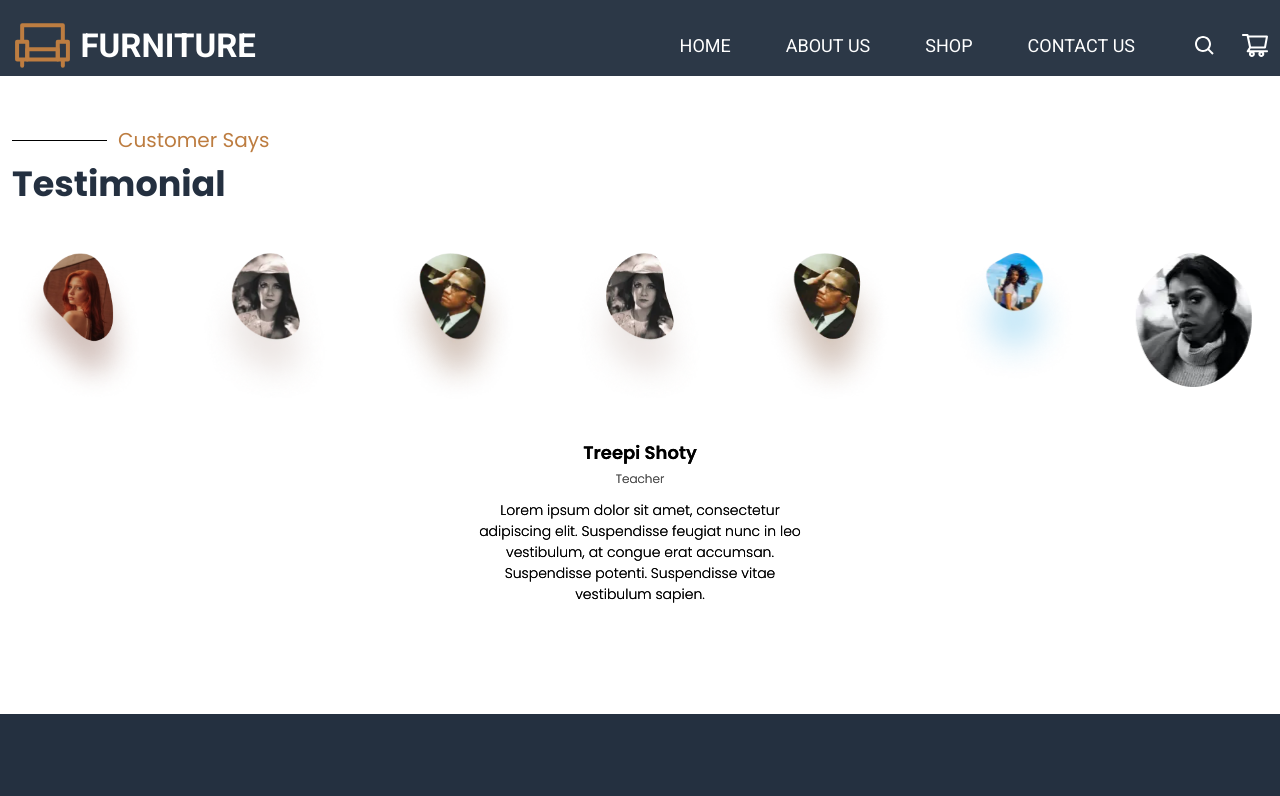
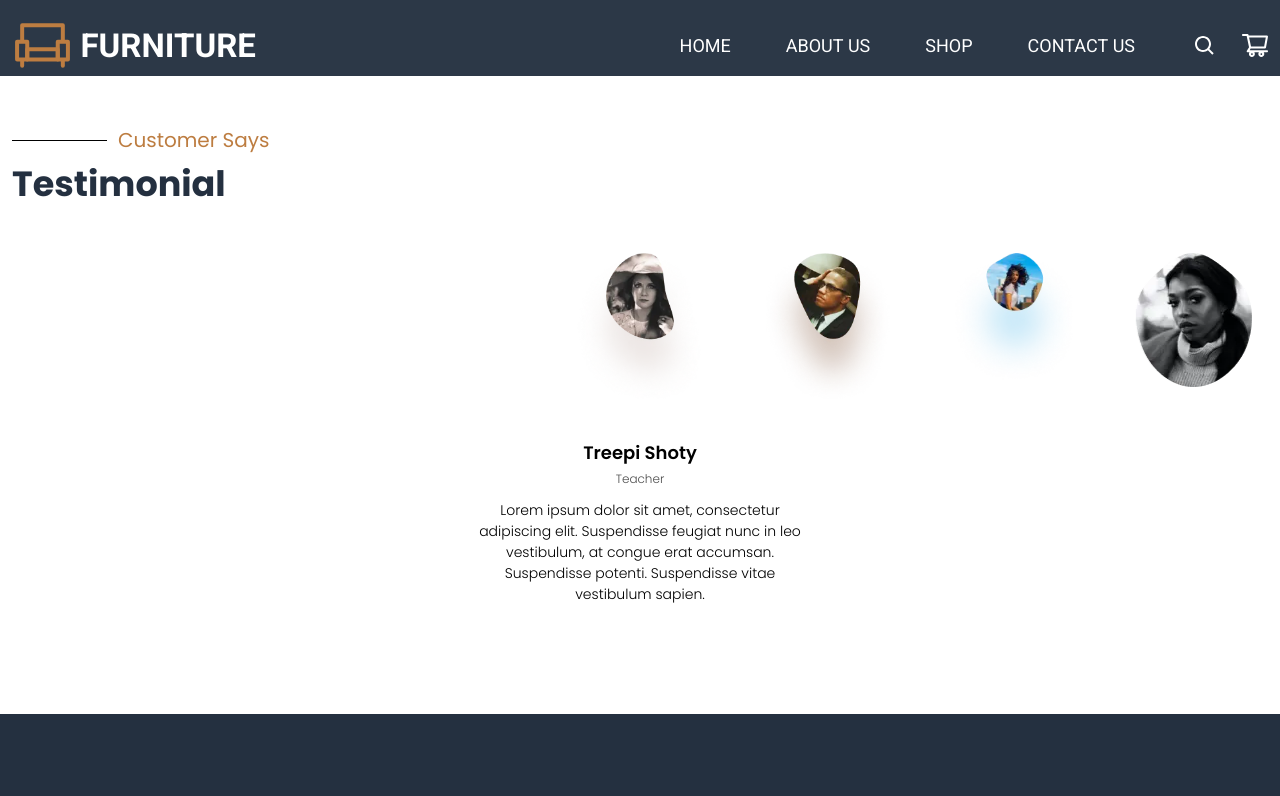
Before and after one commit to naman-398/DESIGN_FURNITURE, a React (Create React App) app: page /contact in a window 1280 px wide. Shown: the top 796 px of the page. Built offline with nearby package versions, Linux system fonts and the light colour scheme.

Commit message:
side install

```diff
--- a/src/Commonbtn/Commonbtn.jsx
+++ b/src/Commonbtn/Commonbtn.jsx
@@ -3,7 +3,7 @@ import React from 'react'
 const Commonbtn = (props) => {
   return (
     <div>
-<button className={`${props.padding} font-poppins text-[16px] sm:text-[20px] text-[#FFF] font-semibold p-[10px_32px] sm:p-[19px_48px] shadow-[inset_18rem_0_0_0_#BD7D41] hover:shadow-[inset_1.5rem_0_0_0_#243040] duration-300 border-[2px] border-[transparent] hover:border-[#243040] hover:text-[#243040]`}>{props.text}</button>
+<button onClick={props.fun} className={`${props.padding} font-poppins text-[16px] sm:text-[20px] text-[#FFF] font-semibold p-[10px_32px] sm:p-[19px_48px] shadow-[inset_18rem_0_0_0_#BD7D41] hover:shadow-[inset_1.5rem_0_0_0_#243040] duration-300 border-[2px] border-[transparent] hover:border-[#243040] hover:text-[#243040]`}>{props.text}</button>
     </div>
   )
 }
--- a/src/Components/Herosection.jsx
+++ b/src/Components/Herosection.jsx
@@ -9,7 +9,7 @@ const Herosection = () => {
             <div className=' max-w-[1341px] mx-auto px-3 py-[75px] sm:py-[100px] lg992:py-[140px] min-[1200px]:py-[unset]'>
                 <h1 className=' font-poppins max-w-[908px] font-bold xs450px:text-[30px] text-[26px] sm576:text-[40px] sm:text-[46px] lg992:text-[48px] text-[#FFF] text-center mx-auto min-[1200px]:pt-[164px] leading-[normal]'>Awesome Design Best Furniture For Your Interior</h1>
                 <p className=' font-poppins text-[14px] xs450px:text-[17px] sm576:text-[18px] md:text-[20px] text-center text-[#fff] pt-[5px] sm576:pt-[15px] font-normal'>Lorem ipsum dolor sit amet, consectetur adipiscing elit. Vivamus </p>
-                <div className=' text-center sm576px:mt-[51px] mt-[30px] '> <Commonbtn padding=' hover:border-[#BE7935] hover:!text-[#FFFFFF] !shadow-[inset_18rem_0_0_0_#BE7935] hover:!bg-[#BE7935] hover:!shadow-[inset_1.5rem_0_0_0_#BE7935]' text='SHOP NOW' /></div>
+                <div className=' text-center sm576px:mt-[51px] mt-[30px] '> <Commonbtn padding=' hover:border-[#BE7935] hover:!text-[#FFFFFF] !shadow-[inset_18rem_0_0_0_#BE7935] hover:!bg-[#BE7935] hover:!shadow-[inset_0_0_0_0_#ffffff]' text='SHOP NOW' /></div>
             </div>
         </div>
     )
--- a/src/Components/Oursection.jsx
+++ b/src/Components/Oursection.jsx
@@ -1,4 +1,4 @@
-import React, { useEffect } from "react";
+import React, { useEffect, useState } from "react";
 import AOS from 'aos';
 import 'aos/dist/aos.css';
 import Commonbtn from '../Commonbtn/Commonbtn'
@@ -40,6 +40,35 @@ const Oursection = () => {
             }
         );
       }, [])
+      const [sidebar, setSidebar] = useState(false);
+      const [cart, setCart] = useState([])
+      function addcart (mycard) {
+        setSidebar(true);
+        setCart([...cart,mycard])
+      }
+      function close () {
+        setSidebar(false)
+      }
+ const sideCard= cart.map((mycard,index)=>(
+    <div key={index} className='p-[10px_23px_40px_10px] md:p-[18px_23px_53px_23px] lg:p-[18px_10px_53px_10px] min-[1200px]:p-[18px_23px_53px_23px] max-w-[422px] max-h-[483px] w-full h-full duration-300 cursor-pointer hover:shadow-[6px_13px_38px_0px] hover:shadow-[#0000001f] mx-auto bg-[#FFF] mt-3'  data-aos='zoom-in'>
+    <img src={mycard.img} alt="img" />
+    <div className=' flex items-center justify-between mt-[19px]'>
+        <p className=' font-medium font-poppins text-[20px] text-[#000]'>Single Sofa</p>
+        <div className=' flex items-center gap-[3px]'>
+            <Star/>
+            <Star/>
+            <Star/>
+            <Star/>
+            <Star/>
+        </div>
+    </div>
+    <p className=' text-[#000000b3] text-[18px] font-normal font-poppins leading-[normal] mt-[16px]'>Lorem ipsum dolor </p>
+    <div className=' flex items-center justify-between pt-[16px]'>
+        <p className=' font-poppins text-[23.667px] md:text-[28.667px] font-semibold text-[#000]'>₹ 1200.00</p>
+        <Commonbtn padding=' !text-[14px] !p-[10px_10px] md:!p-[10px_12px] !font-medium hover:!shadow-[inset_.5rem_0_0_0]' text='ADD TO CART'/>
+    </div>
+</div>
+ ))
     const mycard = mycardinfo.map((mycard) => (
         <div className=' w-full sm576:w-1/2 lg:w-1/3 px-3 pt-[10px] sm:pt-[42px]'>
         <div className='p-[10px_23px_40px_10px] md:p-[18px_23px_53px_23px] lg:p-[18px_10px_53px_10px] min-[1200px]:p-[18px_23px_53px_23px] max-w-[422px] max-h-[483px] w-full h-full duration-300 cursor-pointer hover:shadow-[6px_13px_38px_0px] hover:shadow-[#0000001f] mx-auto lg:mx-0'  data-aos='zoom-in'>
@@ -57,12 +86,17 @@ const Oursection = () => {
             <p className=' text-[#000000b3] text-[18px] font-normal font-poppins leading-[normal] mt-[16px]'>Lorem ipsum dolor </p>
             <div className=' flex items-center justify-between pt-[16px]'>
                 <p className=' font-poppins text-[23.667px] md:text-[28.667px] font-semibold text-[#000]'>₹ 1200.00</p>
-                <Commonbtn padding=' !text-[14px] !p-[10px_10px] md:!p-[10px_12px] !font-medium hover:!shadow-[inset_.5rem_0_0_0]' text='ADD TO CART'/>
+                <Commonbtn fun={()=>addcart(mycard)} padding=' !text-[14px] !p-[10px_10px] md:!p-[10px_12px] !font-medium hover:!shadow-[inset_.5rem_0_0_0]' text='ADD TO CART'/>
             </div>
         </div>
     </div>
     ))
     return (
+        <>
+        <div className={`${sidebar ?"left-0":"left-[-100%]"} overflow-y-scroll bg-[linear-gradient(270deg,#8c939b_0%,#243040_100%)] w-[27%] duration-500 ease-in-out h-full fixed top-0 pt-[40px] z-30`}>
+            <span className=" absolute font-black text-[#FFFFFF] text-[30px] right-2 top-2 cursor-pointer" onClick={close}>X</span>
+            {sideCard}
+        </div>
         <div className=' max-w-[1341px] mx-auto px-3 pt-[60px] sm576:pt-[80px] md:pt-[100px] lg992:pt-[135px] pb-[60px] sm:pb-[80px] md:pb-[110px] lg:pb-[169px] overflow-hidden'>
             <div className=' flex items-center xs450px:flex-row  flex-col gap-[2px]  xs450px:gap-[11px]'  data-aos='zoom-in'>
                 <hr className=' max-w-[95px] w-full h-[1px] bg-[#000000] border-t-[unset]' />
@@ -70,12 +104,13 @@ const Oursection = () => {
             </div>
             <div className=' flex justify-between sm576:flex-row  flex-col items-center w-full mt-[11px]'>
                 <p className=' font-poppins text-[32px] xs450px:text-[35px] text-[#243040] font-bold max-w-[436px] leading-[normal]'  data-aos='zoom-in'>Our Products</p>
-                <Commonbtn text='VIEW ALL PRODUCT'  data-aos='zoom-in' /></div>
+                <Commonbtn   text='VIEW ALL PRODUCT'  data-aos='zoom-in' /></div>
             <div className="flex flex-wrap flex-row -mx-3 md:pt-[48px]">
               {mycard}
             </div>
 
         </div>
+        </>
     )
 }
 
--- a/src/Components/Testinomalsection.jsx
+++ b/src/Components/Testinomalsection.jsx
@@ -5,7 +5,8 @@ import { Swiper, SwiperSlide } from 'swiper/react';
 import 'swiper/css';
 import 'swiper/css/effect-fade';
 import 'swiper/css/thumbs';
-import { Controller, EffectFade, Thumbs } from 'swiper/modules';
+import 'swiper/css/autoplay'
+import { Controller, EffectFade, Thumbs, Autoplay } from 'swiper/modules';
 import image1 from '../Images/testoimg1.webp'
 import image2 from '../Images/testoimg2.webp'
 import image3 from '../Images/testoimg3.webp'
@@ -33,6 +34,12 @@ const Testinomalsection = () => {
         { img: image7, name: "Treepi Shoty", work: "Teacher", bio: "Lorem ipsum dolor sit amet, consectetur adipiscing elit. Suspendisse feugiat nunc in leo vestibulum, at congue erat accumsan. Suspendisse potenti. Suspendisse vitae vestibulum sapien." },
         { img: image1, name: "Treepi Shoty", work: "Teacher", bio: "Lorem ipsum dolor sit amet, consectetur adipiscing elit. Suspendisse feugiat nunc in leo vestibulum, at congue erat accumsan. Suspendisse potenti. Suspendisse vitae vestibulum sapien." },
         { img: image2, name: "Treepi Shoty", work: "Teacher", bio: "Lorem ipsum dolor sit amet, consectetur adipiscing elit. Suspendisse feugiat nunc in leo vestibulum, at congue erat accumsan. Suspendisse potenti. Suspendisse vitae vestibulum sapien." },
+        { img: image3, name: "Treepi Shoty", work: "Teacher", bio: "Lorem ipsum dolor sit amet, consectetur adipiscing elit. Suspendisse feugiat nunc in leo vestibulum, at congue erat accumsan. Suspendisse potenti. Suspendisse vitae vestibulum sapien." },
+        { img: image4, name: "Treepi Shoty", work: "Teacher", bio: "Lorem ipsum dolor sit amet, consectetur adipiscing elit. Suspendisse feugiat nunc in leo vestibulum, at congue erat accumsan. Suspendisse potenti. Suspendisse vitae vestibulum sapien." },
+        { img: image5, name: "Treepi Shoty", work: "Teacher", bio: "Lorem ipsum dolor sit amet, consectetur adipiscing elit. Suspendisse feugiat nunc in leo vestibulum, at congue erat accumsan. Suspendisse potenti. Suspendisse vitae vestibulum sapien." },
+        { img: image6, name: "Treepi Shoty", work: "Teacher", bio: "Lorem ipsum dolor sit amet, consectetur adipiscing elit. Suspendisse feugiat nunc in leo vestibulum, at congue erat accumsan. Suspendisse potenti. Suspendisse vitae vestibulum sapien." },
+        { img: image7, name: "Treepi Shoty", work: "Teacher", bio: "Lorem ipsum dolor sit amet, consectetur adipiscing elit. Suspendisse feugiat nunc in leo vestibulum, at congue erat accumsan. Suspendisse potenti. Suspendisse vitae vestibulum sapien." },
+
 
     ]
     return (
@@ -44,7 +51,7 @@ const Testinomalsection = () => {
             <h2 className='text-[#243040] text-2xl sm:text-3xl lg:text-[35px] font-poppins font-bold max-w-[436px] mt-3 leading-normal ' data-aos='zoom-out'>Testimonial</h2>
             <div className='mt-[51px] mb-12 sm:mb-16 md:mb-20 lg:mb-[109px]'>
                 <div data-aos='zoom-out'>
-                    <Swiper loop={true} spaceBetween={55} breakpoints={{ 300: { slidesPerView: 2.5, }, 400: { slidesPerView: 3, }, 600: { slidesPerView: 4, }, 700: { slidesPerView: 5, }, 1024: { slidesPerView: 7, }, }} centeredSlides={true} slidesPerView={1} thumbs={{ swiper: thumbsSwiper && !thumbsSwiper.destroyed ? thumbsSwiper : null }} modules={[Controller, Thumbs]} className="mySwiper2">
+                    <Swiper loop={false}     autoplay={{delay: 500,disableOnInteraction: true}} spaceBetween={55} breakpoints={{ 300: { slidesPerView: 2.5, }, 400: { slidesPerView: 3, }, 600: { slidesPerView: 4, }, 700: { slidesPerView: 5, }, 1024: { slidesPerView: 7, }, }} centeredSlides={true} slidesPerView={1} thumbs={{ swiper: thumbsSwiper && !thumbsSwiper.destroyed ? thumbsSwiper : null }} modules={[Controller, Thumbs]} className="mySwiper2">
                         {
                             SlideData.map((items, index) => (
                                 <SwiperSlide key={index}>
@@ -55,7 +62,7 @@ const Testinomalsection = () => {
                     </Swiper>
                 </div>
                 <div className='sm:mt-5'>
-                    <Swiper onSwiper={setThumbsSwiper} centeredSlides={true} loop={true} spaceBetween={10} slidesPerView={1} watchSlidesProgress={true} effect={'fade'} modules={[EffectFade, Thumbs]} className="mySwiper" >
+                    <Swiper onSwiper={setThumbsSwiper} centeredSlides={true} loop={false} spaceBetween={10} slidesPerView={1} watchSlidesProgress={true}  modules={[EffectFade, Thumbs]} className="mySwiper" >
                         {
                             SlideData.map((items, index) => (
                                 <SwiperSlide key={index}>
```
